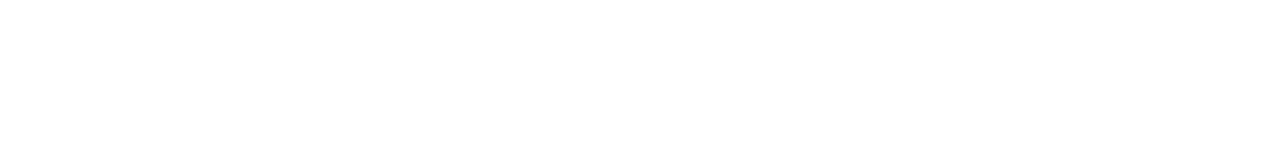
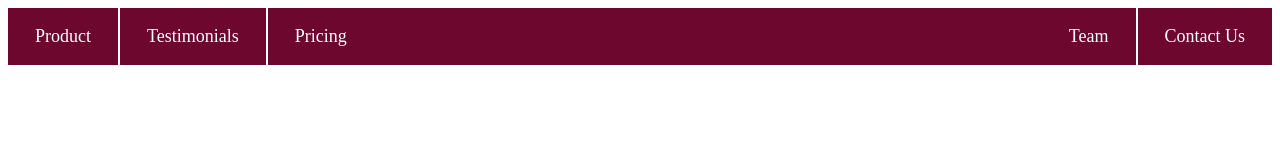
Before and after one commit to acciojob/navbar-muralikrishnakodi6104, a website: page main.html in a window 1280 px wide. Drawn offline with Linux system fonts and the light colour scheme.

Commit message:
created a submission

```diff
--- a/main.html
+++ b/main.html
@@ -10,6 +10,18 @@
 	<!-- the entire body must be written by student -->
     <script type="text/javascript" src="./script.js">
 </script>
+	<nav style="background-color:#6e072d; width:100%;display:flex;justify-content:space-between">
+		<ul style="list-style:none; margin:0; padding: 0;display:flex; ">
+			<li  style="border-right:2px solid white;padding:0;color:white; font-size:18px;transition: background-color 0.3s ease;cursor:pointer; padding:1em 1.5em;">Product</li>
+			<li style=" border-right:2px solid white;padding:0;color:white; font-size:18px;transition: background-color 0.3s ease;cursor:pointer; padding:1em 1.5em;" >Testimonials</li>
+			<li style="padding: 0;color:white; font-size:18px;transition: background-color 0.3s ease;cursor:pointer; padding:1em 1.5em;">Pricing</li>
+		</ul>
+
+		<ul style="list-style:none; margin:0; padding: 0;display:flex;">
+			<li style="color:white; font-size:18px;transition: background-color 0.3s ease;cursor:pointer; padding:1em 1.5em;">Team</li>
+			<li style="border-left:2px solid white;color:white; font-size:18px;transition: background-color 0.3s ease;cursor:pointer; padding:1em 1.5em;">Contact Us</li>
+		</ul>
+	</nav>
 
 </body>
 
--- a/styles.css
+++ b/styles.css
@@ -1 +1,4 @@
+
+
+
 /*  your css code here. If applicable */
```
